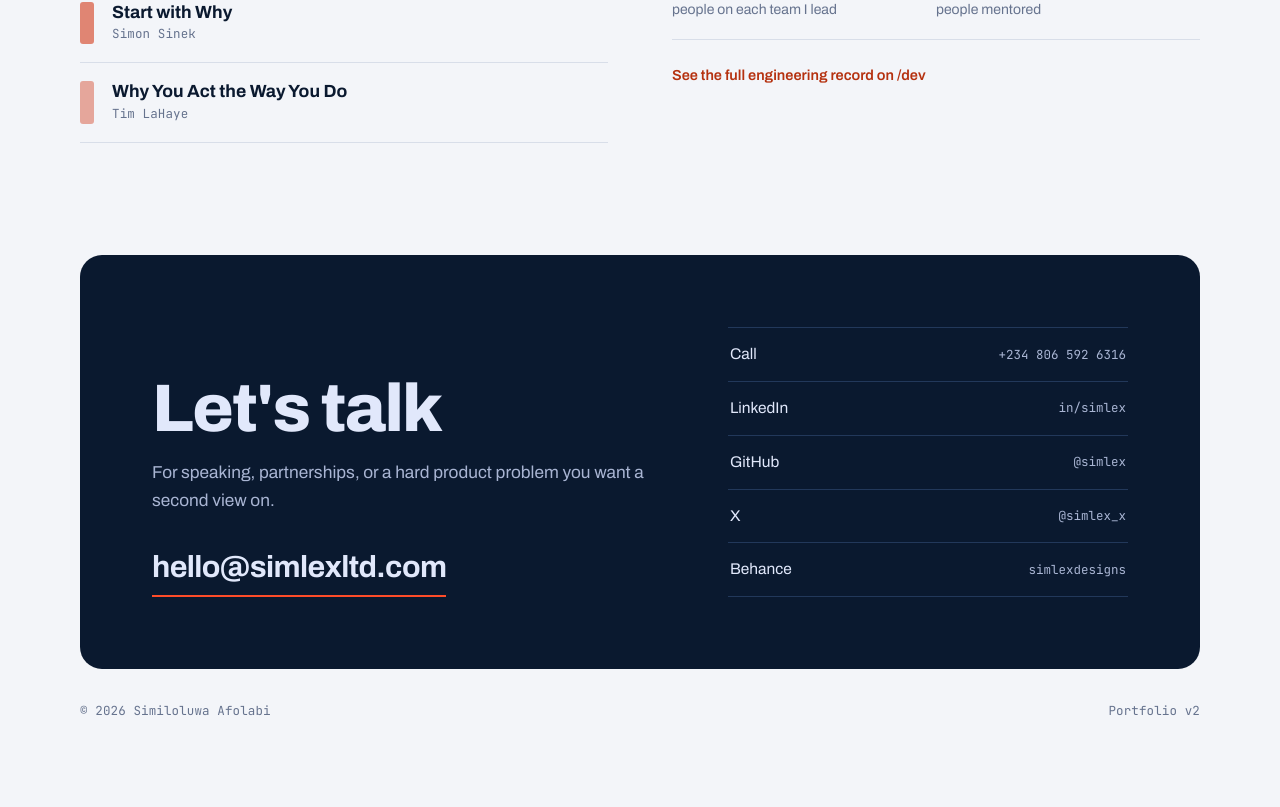
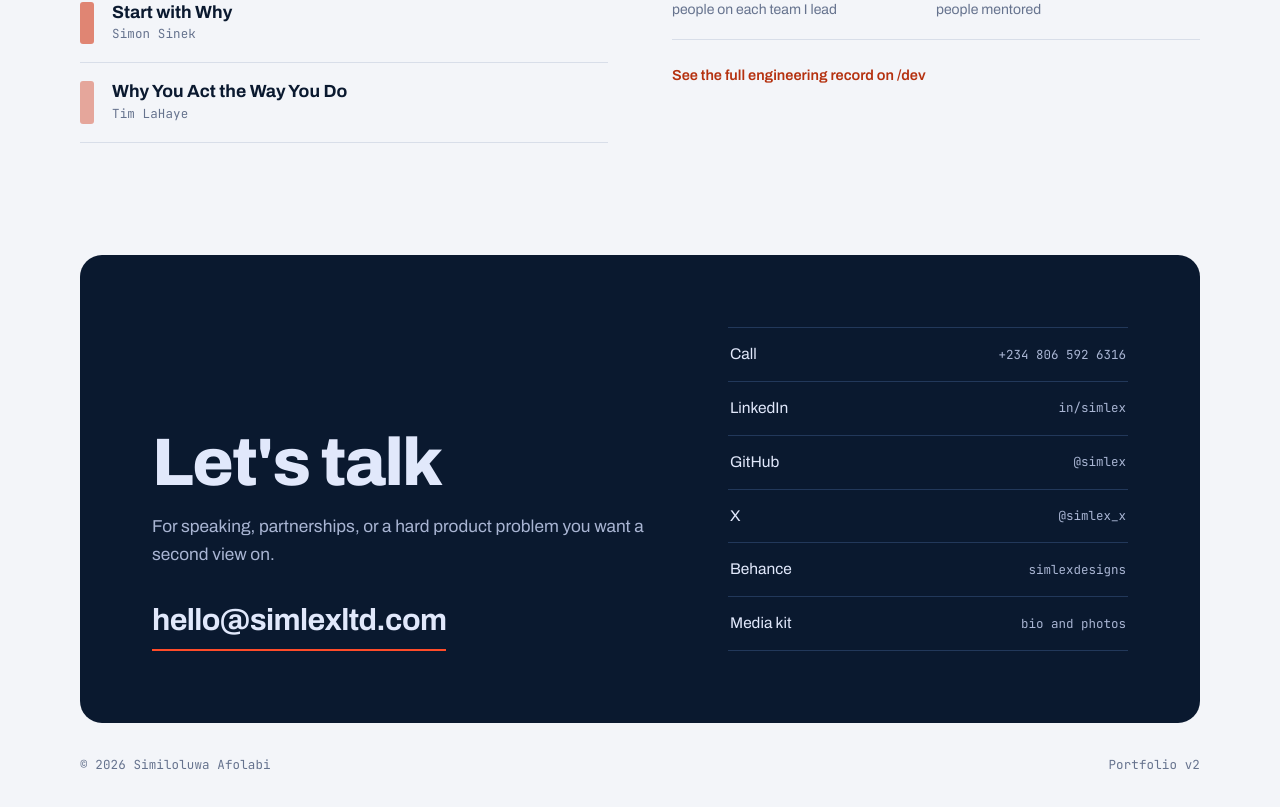
Before and after one commit to Simlex/portfolio, a Next.js app: page / in a window 1280 px wide. Shown: the part 2427-3234 px from the top of the page. Before the commit the page ends 3196 px from the top, so only its background shows below. Built offline with nearby package versions, Linux system fonts and the light colour scheme; no server answers.

Commit message:
feat: link the media kit from the contact section

```diff
--- a/app/constants/v2/profile.ts
+++ b/app/constants/v2/profile.ts
@@ -21,6 +21,8 @@ export const PROFILE_ROLES: string[] = [
 ];
 
 export const PROFILE_EMAIL: string = 'hello@simlexltd.com';
+
+export const MEDIA_KIT_URL: string = 'https://drive.google.com/drive/folders/1jZCBrlgrySgpO0HDG8VTHaWyb5Io7KRR?usp=sharing';
 
 const MAILTO: string =`mailto:${PROFILE_EMAIL}`;
 
@@ -87,4 +89,5 @@ export const CONTACT_LINKS: ContactLink[] = [
     { label: 'GitHub', value: '@simlex', href: 'https://github.com/simlex' },
     { label: 'X', value: '@simlex_x', href: 'https://x.com/simlex_x' },
     { label: 'Behance', value: 'simlexdesigns', href: 'https://www.behance.net/simlexdesigns' },
+    { label: 'Media kit', value: 'bio and photos', href: MEDIA_KIT_URL },
 ];
```
